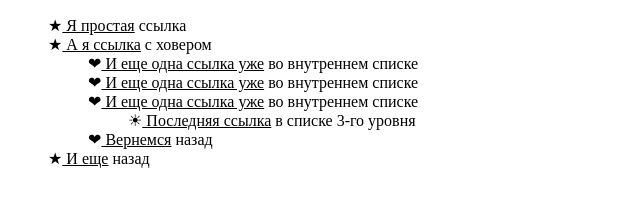
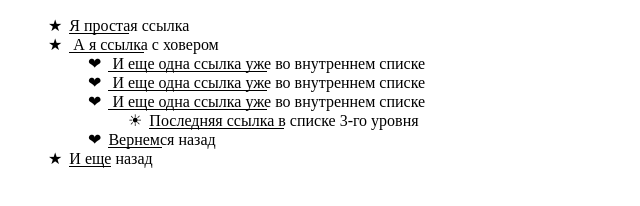
Before and after one commit to SergKovalyov/myrepo, a plain HTML site: page 6/list.html in a window 1280 px wide. Shown: the whole page, without its empty margins (0-640 px from the left). Drawn offline with Linux system fonts and the light colour scheme.

Commit message:
more changes

```diff
--- a/6/list.html
+++ b/6/list.html
@@ -7,20 +7,20 @@
 </head>
 <body>
 <ul class="inside">
-	<li class="star"><a href="#" class="link"><span class="underline"> Я простая</span> ссылка</a></li>
-	<li class="star"><a href="#" class="link"><span class="underline"> А я ссылка</span> с ховером</a>
+	<li class="star"><a href="#" class="link">Я простая ссылка</a></li>
+	<li class="star"><a href="#" class="link"> А я ссылка с ховером</a>
 	 <ul class="inside">
-		<li class="heart"><a href="#" class="link"><span class="underline"> И еще одна ссылка уже</span> во внутреннем списке</a></li>
-		<li class="heart"><a href="#" class="link"><span class="underline"> И еще одна ссылка уже</span> во внутреннем списке</a></li>
-		<li class="heart"><a href="#" class="link"><span class="underline"> И еще одна ссылка уже</span> во внутреннем списке</a>
+		<li class="heart"><a href="#" class="link"> И еще одна ссылка уже во внутреннем списке</a></li>
+		<li class="heart"><a href="#" class="link"> И еще одна ссылка уже во внутреннем списке</a></li>
+		<li class="heart"><a href="#" class="link"> И еще одна ссылка уже во внутреннем списке</a>
 		  <ul class="inside">
-			 <li class="sun"><a href="#" class="link"><span class="underline"> Последняя ссылка</span> в списке 3-го уровня</a></li>
+			 <li class="sun"><a href="#" class="link">Последняя ссылка в списке 3-го уровня</a></li>
 		  </ul>
 		</li>
-		<li class="heart"><a href="#" class="link"><span class="underline"> Вернемся</span> назад</a></li>
+		<li class="heart"><a href="#" class="link">Вернемся назад</a></li>
 	 </ul>
 	</li>
-	<li class="star"><a href="#" class="link"><span class="underline"> И еще</span> назад</a></li>
+	<li class="star"><a href="#" class="link">И еще назад</a></li>
 </ul>
 </body>
 </html>
--- a/6/list_style.css
+++ b/6/list_style.css
@@ -3,12 +3,15 @@ ul {
 }
 .heart::before {
 	content: "\2764";
+	padding-right: 7px;
 }
 .star::before {
 	content: "\2605";
+	padding-right: 7px;
 }
 .sun::before {
 	content: "\2600";
+	padding-right: 7px;
 }
 ul ::before {
 	list-style-position: inside;
@@ -16,12 +19,19 @@ ul ::before {
 .link {
 	text-decoration: none;
 	color: #000;
+	position: relative;
 }
-.link:hover {
-	text-decoration: underline;
+.link::after {
+  content: "";
+  position: absolute;
+  width: 50%;
+  height: 1px;
+  background-color: #000;
+  bottom: 0;
+  left: 0;
 }
-.underline {
-	text-decoration: underline;
+.link:hover::after {
+  width: 100%;
 }
 /* heart \2764
    star \2605
```
